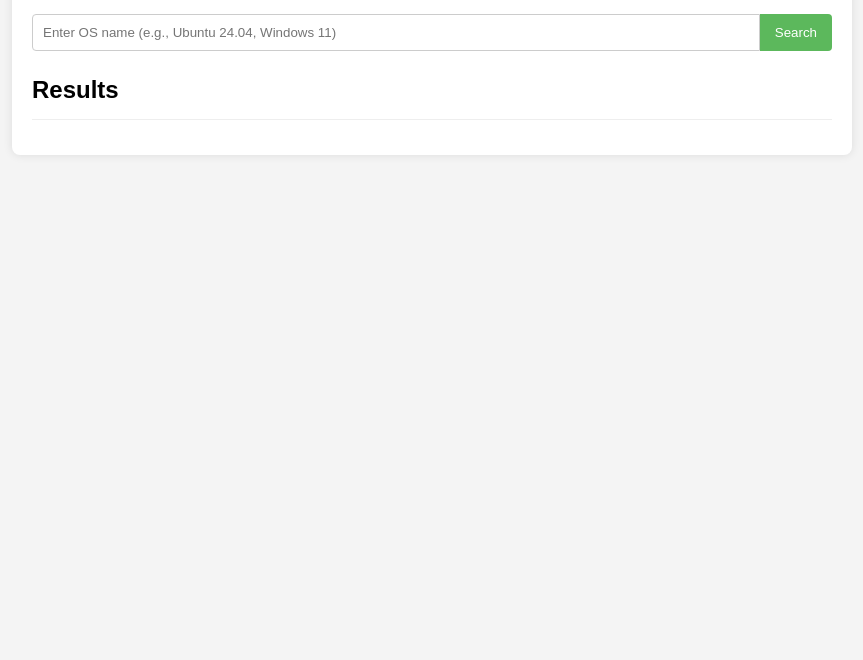
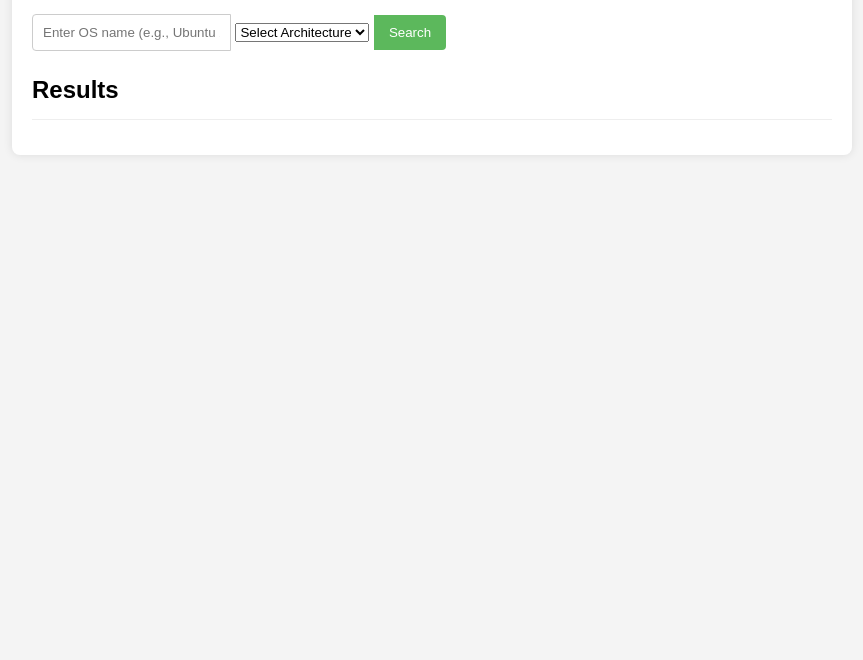
Before and after one commit to Atx-Guy/universal-projects, a plain HTML site: page github/iso-search-engine-app/templates/index.html in a window 1280 px wide. Shown: the part 140-800 px from the top of the page, without its empty margins (208-1071 px from the left). Drawn offline with Linux system fonts and the light colour scheme.

Commit message:
Auto-sync: Files changed on 2025-05-04 22:57:01

```diff
--- a/github/iso-search-engine-app/templates/index.html
+++ b/github/iso-search-engine-app/templates/index.html
@@ -10,8 +10,19 @@
     <div class="container">
         <h1>ISO Search Engine</h1>
         <form id="search-form">
-            <input type="text" id="search-query" placeholder="Enter OS name (e.g., Ubuntu 24.04, Windows 11)" required>
-            <button type="submit">Search</button>
+            <div class="search-controls">
+                <input type="text" id="search-query" placeholder="Enter OS name (e.g., Ubuntu 24.04, Windows 11)" required>
+                <select id="architecture-filter" required>
+                    <option value="" disabled selected>Select Architecture</option>
+                    <option value="x86_64">x86_64 (64-bit)</option>
+                    <option value="i386">i386 (32-bit)</option>
+                    <option value="aarch64">ARM64 / AArch64</option>
+                    <option value="armhf">ARM (32-bit)</option>
+                    <option value="ppc64el">PowerPC 64-bit</option>
+                    <option value="s390x">s390x (IBM Z)</option>
+                </select>
+                <button type="submit">Search</button>
+            </div>
         </form>
         <div id="results-container">
             <h2>Results</h2>
```
